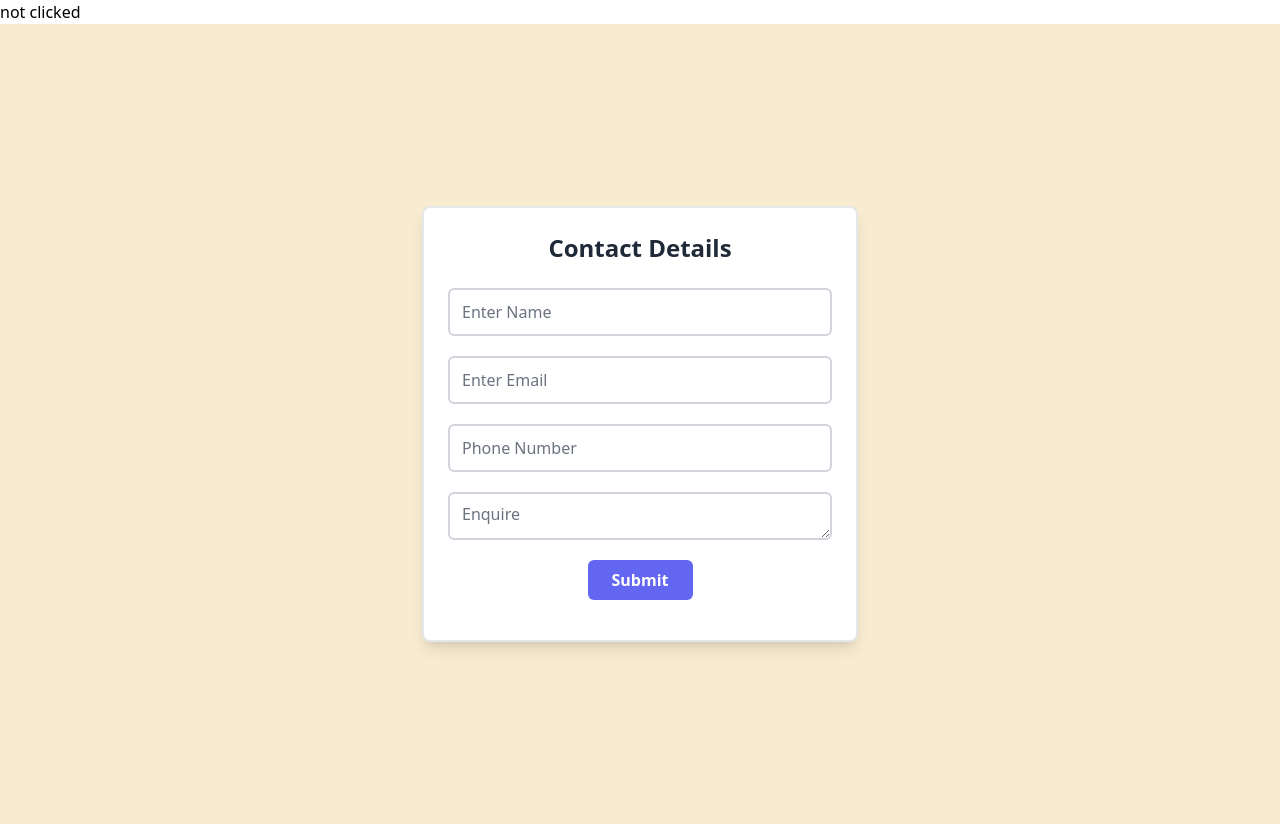
After one commit to Sanjit-Thapa/Project-V, a PHP site: page /ReserveForm.php in a window 1280 px wide. The commit adds this page. Run offline with PHP 8.4, Linux system fonts and the light colour scheme.

Commit message:
created the Contact section for the reserve

```diff
--- a/public/ArtistView.php
+++ b/public/ArtistView.php
@@ -153,7 +153,7 @@ require "connection.php";
     <!-- Sidebar with Profile -->
     <div class="flex flex-col md:flex-row h-full">
         <!-- Sidebar Navigation -->
-        <nav class="bg-indigo-700 text-white w-full md:w-1/4 lg:w-1/5 p-5 flex flex-col items-center ">
+        <nav class="bg-indigo-700 text-white w-full h-screen md:w-1/4 lg:w-1/5 p-5 flex flex-col items-center ">
             <div class="mb-6 text-center">
                 <!-- Profile Picture -->
                 <div class="w-24 h-24 rounded-full bg-gray-200 overflow-hidden mb-2">
--- /dev/null
+++ b/public/ReserveForm.php
@@ -0,0 +1,84 @@
+<?php
+
+    require "connection.php";
+
+    if(isset($_POST['Reserve'])){
+
+        $ArtId =  $_POST['Artid'];
+        echo $ArtId;
+    }
+    else{
+        echo "not clicked";
+    }
+
+
+?>
+
+
+
+
+<!DOCTYPE html>
+<html lang="en">
+<head>
+    <meta charset="UTF-8">
+    <meta name="viewport" content="width=device-width, initial-scale=1.0">
+    <title>Contact Details</title>
+    <link rel="stylesheet" href="style.css">
+</head>
+<body class="">
+
+    <div class="min-h-screen flex items-center justify-center bg-[#e8c67d5b]">
+        <div class="bg-white border-2  p-6 rounded-lg shadow-lg">
+            <h1 class="text-2xl font-bold text-center text-gray-800 mb-6">Contact Details</h1>
+            <form action="ReserveForm.php" method="post" class="flex flex-col items-center gap-5">
+
+                <!-- Name Input -->
+                <input
+                    type="text"
+                    name="Fullname"
+                    id="Fname"
+                    placeholder="Enter Name"
+                    class="border-2 border-gray-300 focus:ring-2 focus:ring-indigo-500 focus:outline-none h-[6vh] w-[30vw] placeholder-gray-500 rounded-md px-3 transition duration-200 hover:shadow-lg hover:border-indigo-500"
+                >
+
+                <!-- Email Input -->
+                <input
+                    type="email"
+                    name="Email"
+                    id="Email"
+                    placeholder="Enter Email"
+                    class="border-2 border-gray-300 focus:ring-2 focus:ring-indigo-500 focus:outline-none h-[6vh] w-[30vw] placeholder-gray-500 rounded-md px-3 transition duration-200 hover:shadow-lg hover:border-indigo-500"
+                >
+
+                <!-- Phone Number Input -->
+                <input
+                    type="tel"
+                    name="number"
+                    id="num"
+                    placeholder="Phone Number"
+                    class="border-2 border-gray-300 focus:ring-2 focus:ring-indigo-500 focus:outline-none h-[6vh] w-[30vw] placeholder-gray-500 rounded-md px-3 transition duration-200 hover:shadow-lg hover:border-indigo-500"
+                >
+
+                <!-- Textarea -->
+                <textarea
+                    name="askUs"
+                    id="ask"
+                    placeholder="Enquire"
+                    class="border-2 border-gray-300 focus:ring-2 focus:ring-indigo-500 focus:outline-none h-[6vh] w-[30vw] placeholder-gray-500 rounded-md px-3 py-2 transition duration-200 hover:shadow-lg hover:border-indigo-500"
+                ></textarea>
+
+                <!-- Submit Button -->
+                <button
+                    type="submit"
+                    class="bg-indigo-500 text-white font-semibold py-2 px-6 rounded-md transition duration-200 hover:bg-indigo-600 hover:shadow-lg focus:ring-2 focus:ring-indigo-500 focus:outline-none"
+                >
+                    Submit
+                </button>
+            </form>
+        </div>
+    </div>
+
+
+
+</body>
+</html>
--- a/public/style.css
+++ b/public/style.css
@@ -819,6 +819,10 @@ video {
   height: 60vh;
 }
 
+.h-\[6vh\] {
+  height: 6vh;
+}
+
 .h-auto {
   height: auto;
 }
@@ -879,6 +883,10 @@ video {
   width: 25vw;
 }
 
+.w-\[30vw\] {
+  width: 30vw;
+}
+
 .w-\[35vw\] {
   width: 35vw;
 }
@@ -1005,6 +1013,10 @@ video {
 
 .gap-\[1\.8vw\] {
   gap: 1.8vw;
+}
+
+.gap-2 {
+  gap: 0.5rem;
 }
 
 .space-x-2 > :not([hidden]) ~ :not([hidden]) {
@@ -1248,6 +1260,11 @@ video {
 .bg-indigo-100 {
   --tw-bg-opacity: 1;
   background-color: rgb(224 231 255 / var(--tw-bg-opacity));
+}
+
+.bg-indigo-500 {
+  --tw-bg-opacity: 1;
+  background-color: rgb(99 102 241 / var(--tw-bg-opacity));
 }
 
 .bg-indigo-600 {
@@ -1991,6 +2008,11 @@ video {
   border-color: rgb(59 130 246 / var(--tw-border-opacity));
 }
 
+.hover\:border-indigo-500:hover {
+  --tw-border-opacity: 1;
+  border-color: rgb(99 102 241 / var(--tw-border-opacity));
+}
+
 .hover\:border-indigo-600:hover {
   --tw-border-opacity: 1;
   border-color: rgb(79 70 229 / var(--tw-border-opacity));
@@ -2133,6 +2155,12 @@ video {
 
 .hover\:underline:hover {
   text-decoration-line: underline;
+}
+
+.hover\:shadow-lg:hover {
+  --tw-shadow: 0 10px 15px -3px rgb(0 0 0 / 0.1), 0 4px 6px -4px rgb(0 0 0 / 0.1);
+  --tw-shadow-colored: 0 10px 15px -3px var(--tw-shadow-color), 0 4px 6px -4px var(--tw-shadow-color);
+  box-shadow: var(--tw-ring-offset-shadow, 0 0 #0000), var(--tw-ring-shadow, 0 0 #0000), var(--tw-shadow);
 }
 
 .hover\:shadow-xl:hover {
```
Also changed, not shown: public/ArtGallery.php (+14 -4 lines).
